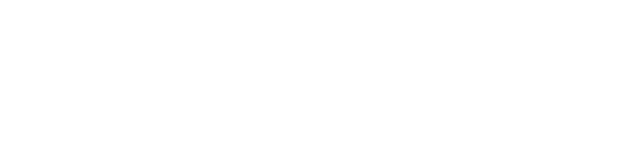
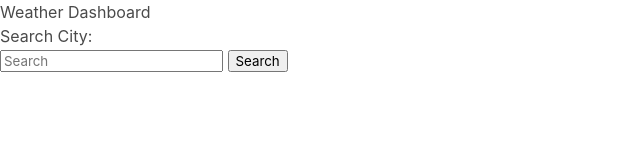
Before and after one commit to bcm22/weather_dashboard, a plain HTML site: page index.html in a window 1280 px wide. Shown: the whole page, without its empty margins (0-640 px from the left). Drawn offline with nearby package versions, Linux system fonts and the light colour scheme.

Commit message:
Added Search Field and Button

```diff
--- a/index.html
+++ b/index.html
@@ -6,6 +6,14 @@
     <link rel="stylesheet" href="https://cdn.jsdelivr.net/npm/bulma@0.9.4/css/bulma.min.css">
 </head>
 <body>
+    <header>
+        <h1>Weather Dashboard</h1>
+    </header>
+    <h1>Search City:</h1>
+    <Form>
+        <input type="text" name="" id="" placeholder="Search">
+        <button onclick="searchForCity()">Search</button>
+    </Form>
 
 </body>
 </html>
```
